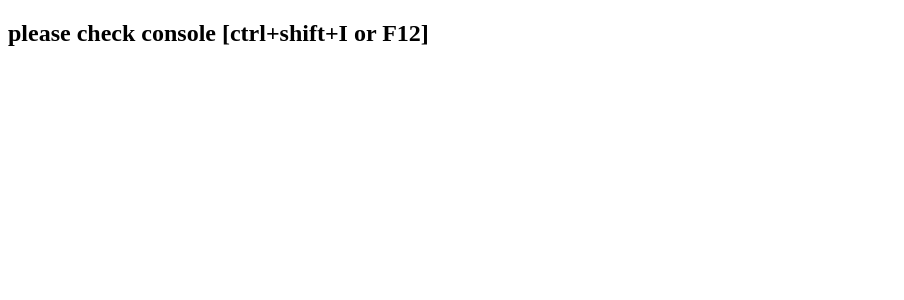
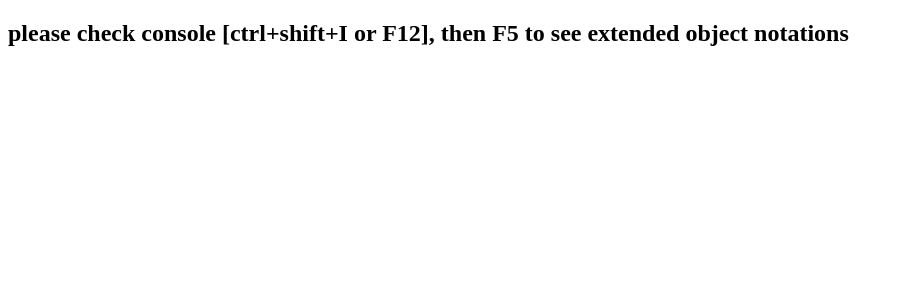
Before and after one commit to Demiez/data_structure_tree, a React (Create React App) app: page / in a window 1280 px wide. Shown: the top 300 px of the page, without its empty margins (0-904 px from the left). Built offline with nearby package versions, Linux system fonts and the light colour scheme; the HTML template or start-up script is replaced by a standard one.

Commit message:
added instructions

```diff
--- a/src/TreeClass.js
+++ b/src/TreeClass.js
@@ -79,7 +79,7 @@ class TreeClass extends React.Component {
         this.traverseBreadthFirst(tree);
 
         return (
-            <h2>please check console [ctrl+shift+I or F12]</h2>
+            <h2>please check console [ctrl+shift+I or F12], then F5 to see extended object notations</h2>
         )
     }
 }
```
